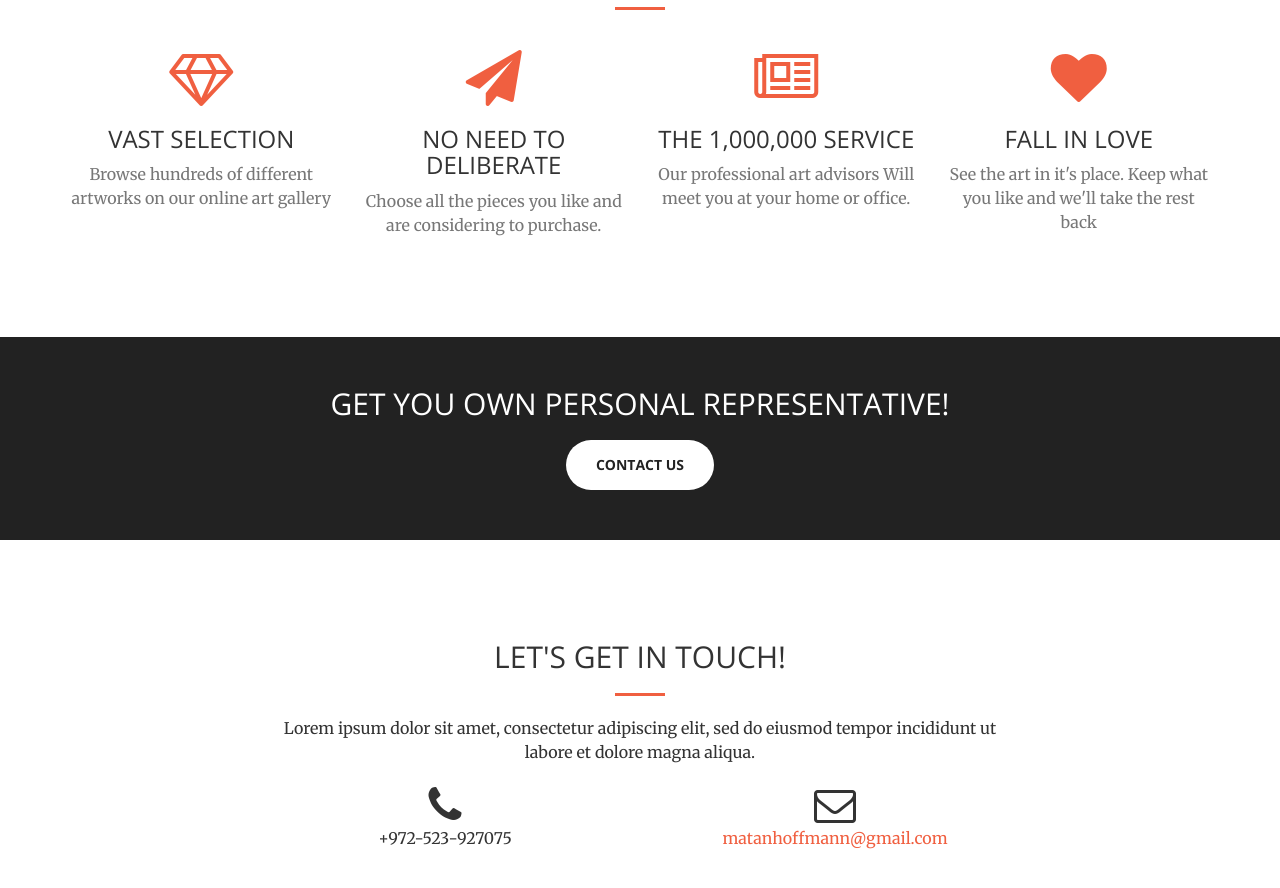
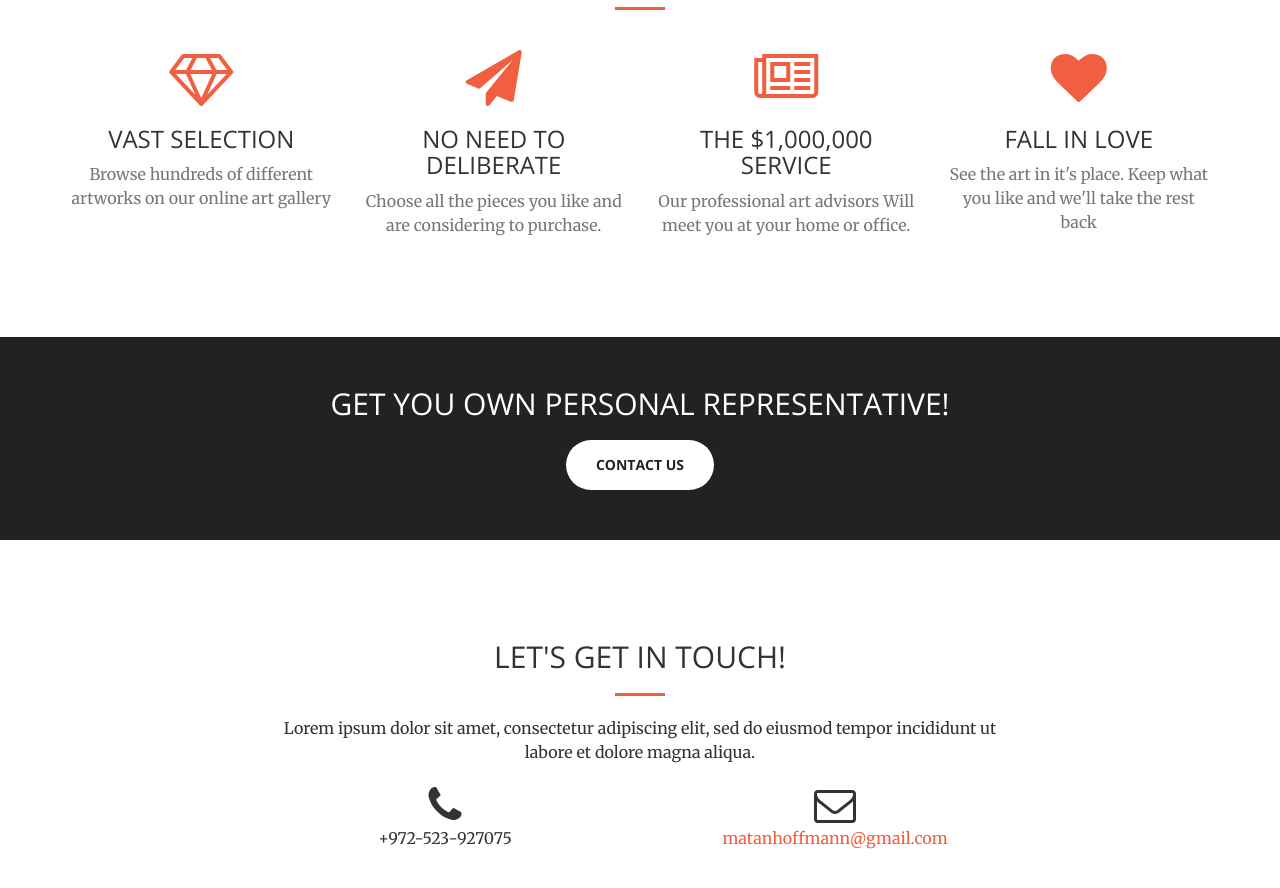
Before and after one commit to telavivart/website, a website: page index.html in a window 1280 px wide. Shown: the part 1340-2228 px from the top of the page. Drawn offline with nearby package versions, Linux system fonts and the light colour scheme; a script that the page names is missing.

Commit message:
Update home.view.html

```diff
--- a/views/home.view.html
+++ b/views/home.view.html
@@ -48,7 +48,7 @@
                 <div class="col-lg-3 col-md-6 text-center">
                     <div class="service-box">
                         <i class="fa fa-4x fa-newspaper-o wow bounceIn text-primary" data-wow-delay=".2s"></i>
-                        <h3>The 1,000,000 service</h3>
+                        <h3>The $1,000,000 service</h3>
                         <p class="text-muted">Our professional art advisors Will meet you at your home or office.</p>
                     </div>
                 </div>
```
